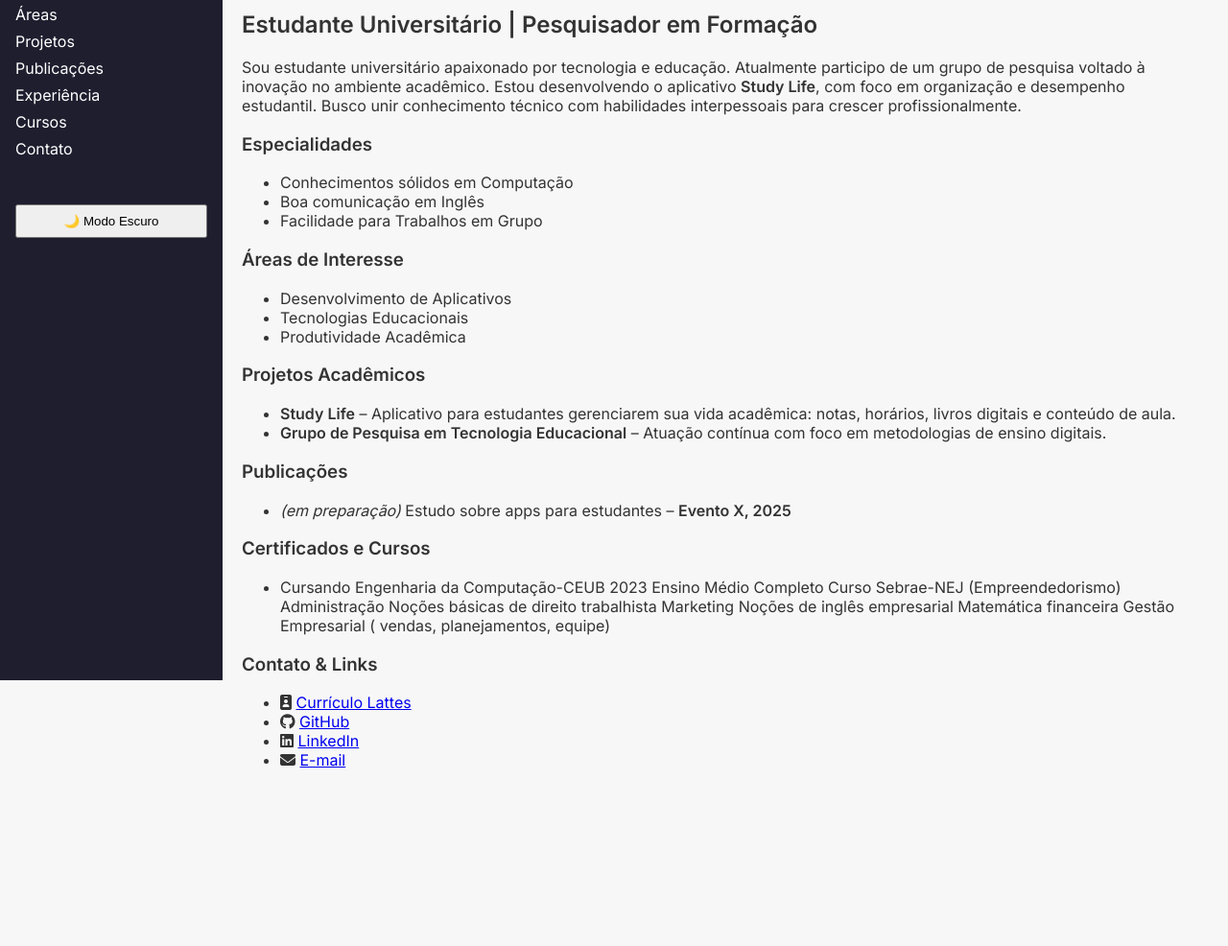
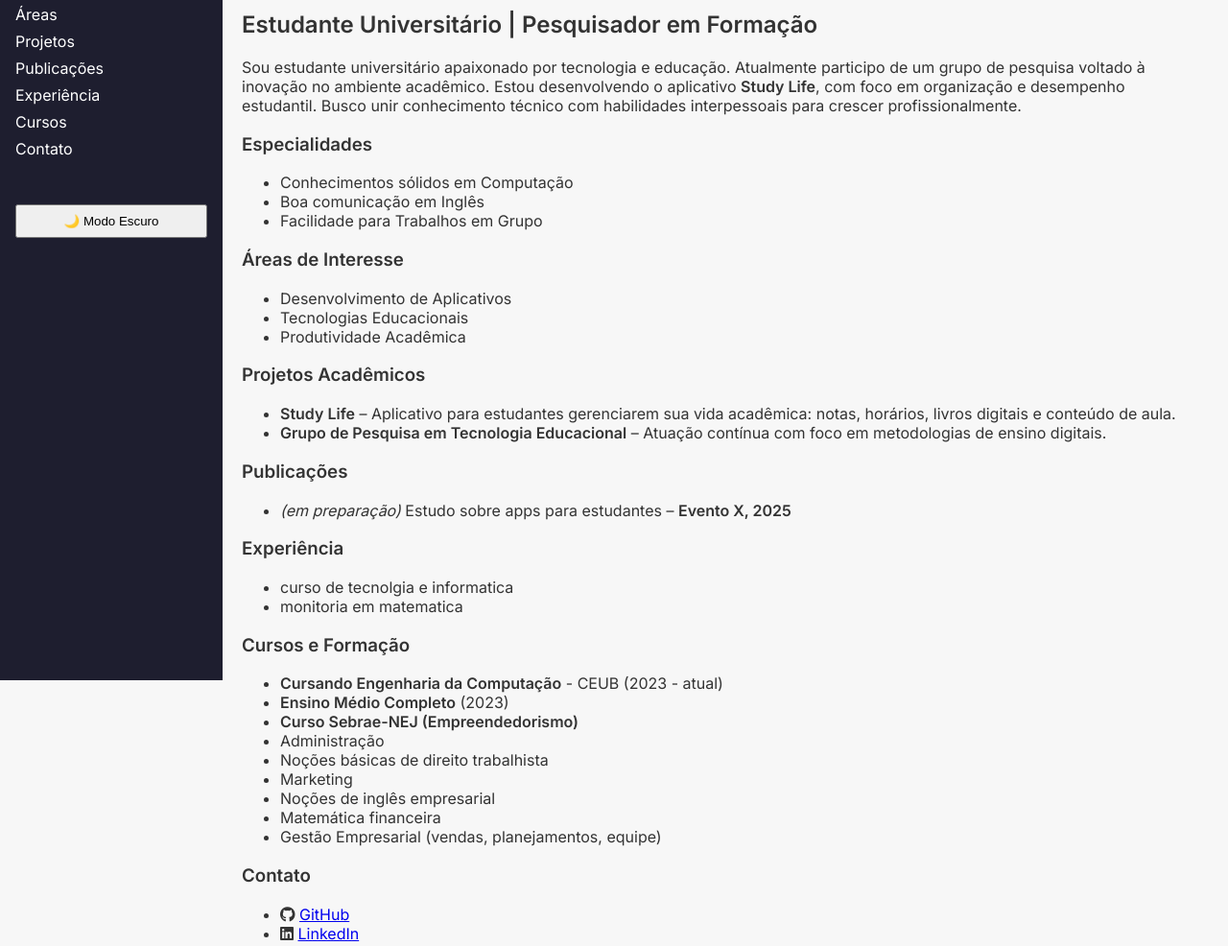
Before and after one commit to JoaoVictorBh/site-perfil-academico, a plain HTML site: page index.html in a window 1280 px wide. Shown: the part 123-1109 px from the top of the page at 96% size. Before the commit the page ends 973 px from the top, so only its background shows below. Drawn offline with Linux system fonts and the light colour scheme.

Commit message:
Update index.html

```diff
--- a/index.html
+++ b/index.html
@@ -66,34 +66,34 @@
       </ul>
     </section>
 
+    <section id="experiencia" class="fade">
+      <h3>Experiência</h3>
+      <ul>
+        <li> curso de tecnolgia e informatica</li>
+        <li> monitoria em matematica</li>
       </ul>
     </section>
 
     <section id="cursos" class="fade">
-      <h3>Certificados e Cursos</h3>
+      <h3>Cursos e Formação</h3>
       <ul>
-        <li> Cursando Engenharia da Computação-CEUB
-
-2023
-Ensino Médio Completo
-Curso Sebrae-NEJ (Empreendedorismo)
-Administração
-Noções básicas de direito trabalhista
-Marketing
-Noções de inglês empresarial
-Matemática financeira
-Gestão Empresarial ( vendas, planejamentos, equipe)</li>
-
+        <li><strong>Cursando Engenharia da Computação</strong> - CEUB (2023 - atual)</li>
+        <li><strong>Ensino Médio Completo</strong> (2023)</li>
+        <li><strong>Curso Sebrae-NEJ (Empreendedorismo)</strong></li>
+        <li>Administração</li>
+        <li>Noções básicas de direito trabalhista</li>
+        <li>Marketing</li>
+        <li>Noções de inglês empresarial</li>
+        <li>Matemática financeira</li>
+        <li>Gestão Empresarial (vendas, planejamentos, equipe)</li>
       </ul>
     </section>
 
     <section id="contato" class="fade">
-      <h3>Contato & Links</h3>
-      <ul class="links">
-        <li><i class="fas fa-id-badge"></i> <a href="https://lattes.cnpq.br/seulattes" target="_blank">Currículo Lattes</a></li>
-        <li><i class="fab fa-github"></i> <a href="https://github.com/joaovitor" target="_blank">GitHub</a></li>
-        <li><i class="fab fa-linkedin"></i> <a href="https://linkedin.com/in/joaovitor" target="_blank">LinkedIn</a></li>
-        <li><i class="fas fa-envelope"></i> <a href="mailto:joaovitor@email.com">E-mail</a></li>
+      <h3>Contato</h3>
+      <ul>
+        <li><i class="fab fa-github"></i> <a href="https://github.com/JoaovictorBh" target="_blank">GitHub</a></li>
+         <li><i class="fab fa-linkedin"></i> <a href="https://www.linkedin.com/in/joao-victor-7b4388332/?trk=opento_sprofile_topcard" target="_blank">LinkedIn</a></li>
       </ul>
     </section>
   </main>
```
